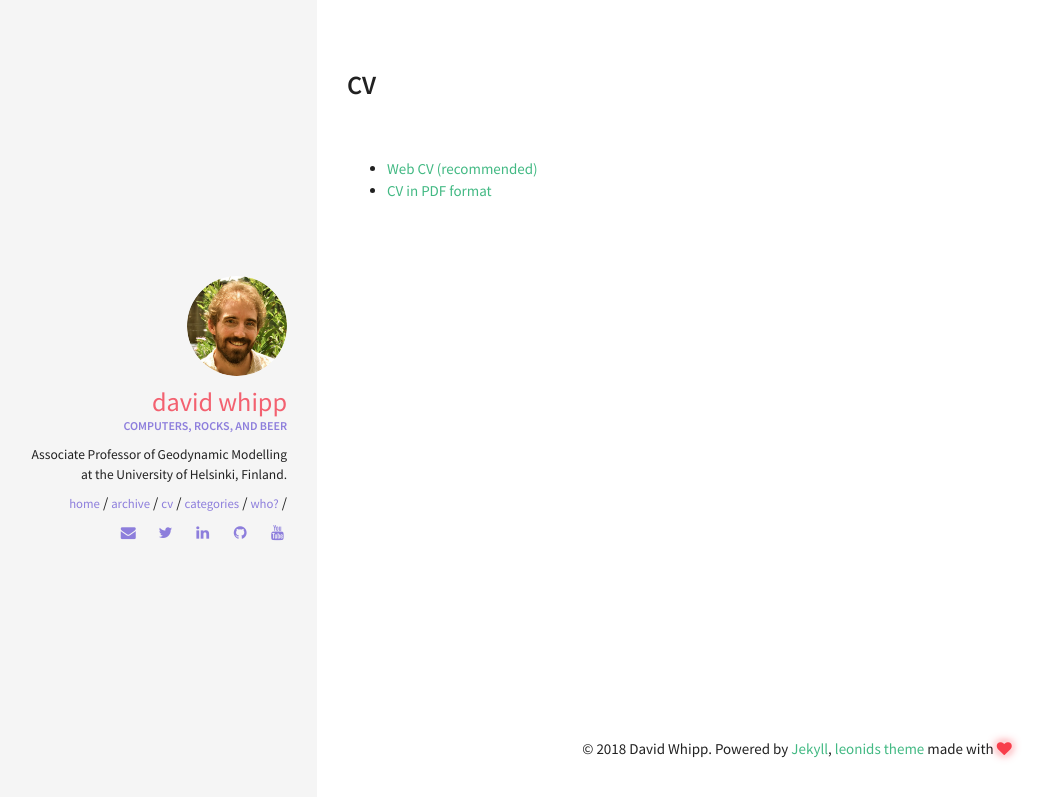
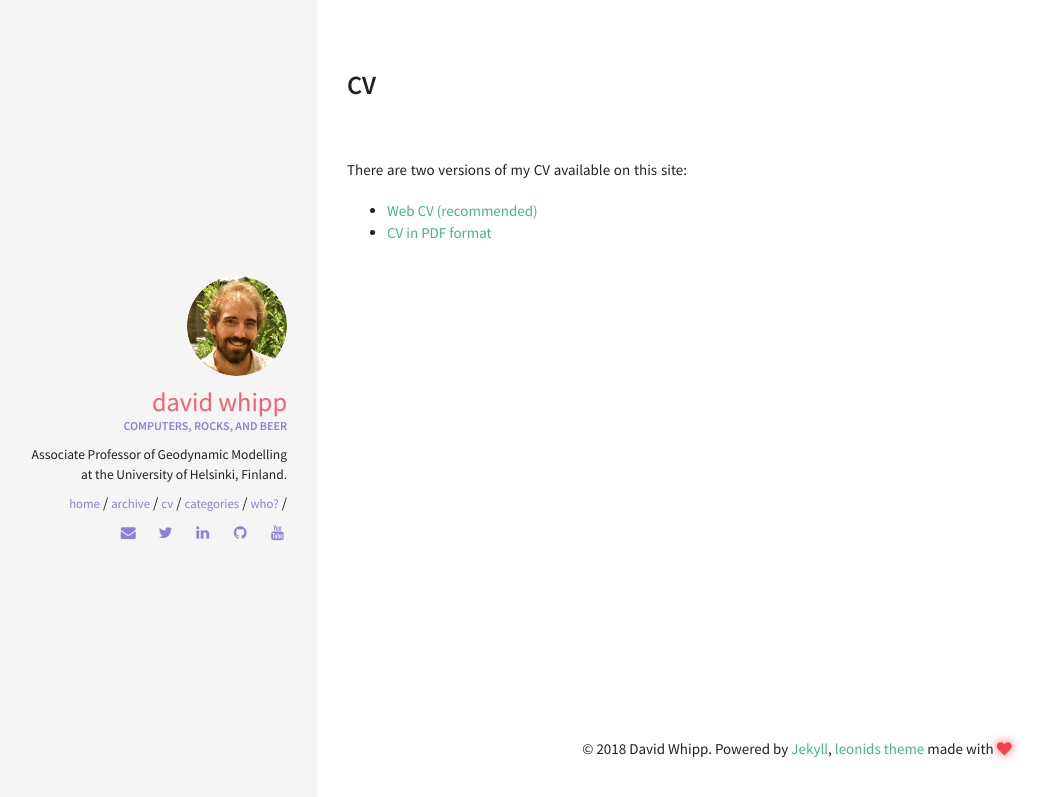
Before and after one commit to z0del/davewhipp.github.io, a Jekyll site: the page built from cv.md, in a window 1280 px wide. Shown: the top 797 px of the page, without its empty margins (3-1051 px from the left). Built offline with Jekyll 4.4.1, drawn with Linux system fonts in a browser that asks for light colours.

Commit message:
Update cv.md

```diff
--- a/cv.md
+++ b/cv.md
@@ -3,6 +3,7 @@ layout: page
 title:  CV
 permalink: /cv
 ---
+There are two versions of my CV available on this site:
 
 - [Web CV (recommended)](/markdown-cv)
 - [CV in PDF format](pdf/whipp_CV.pdf)
```
